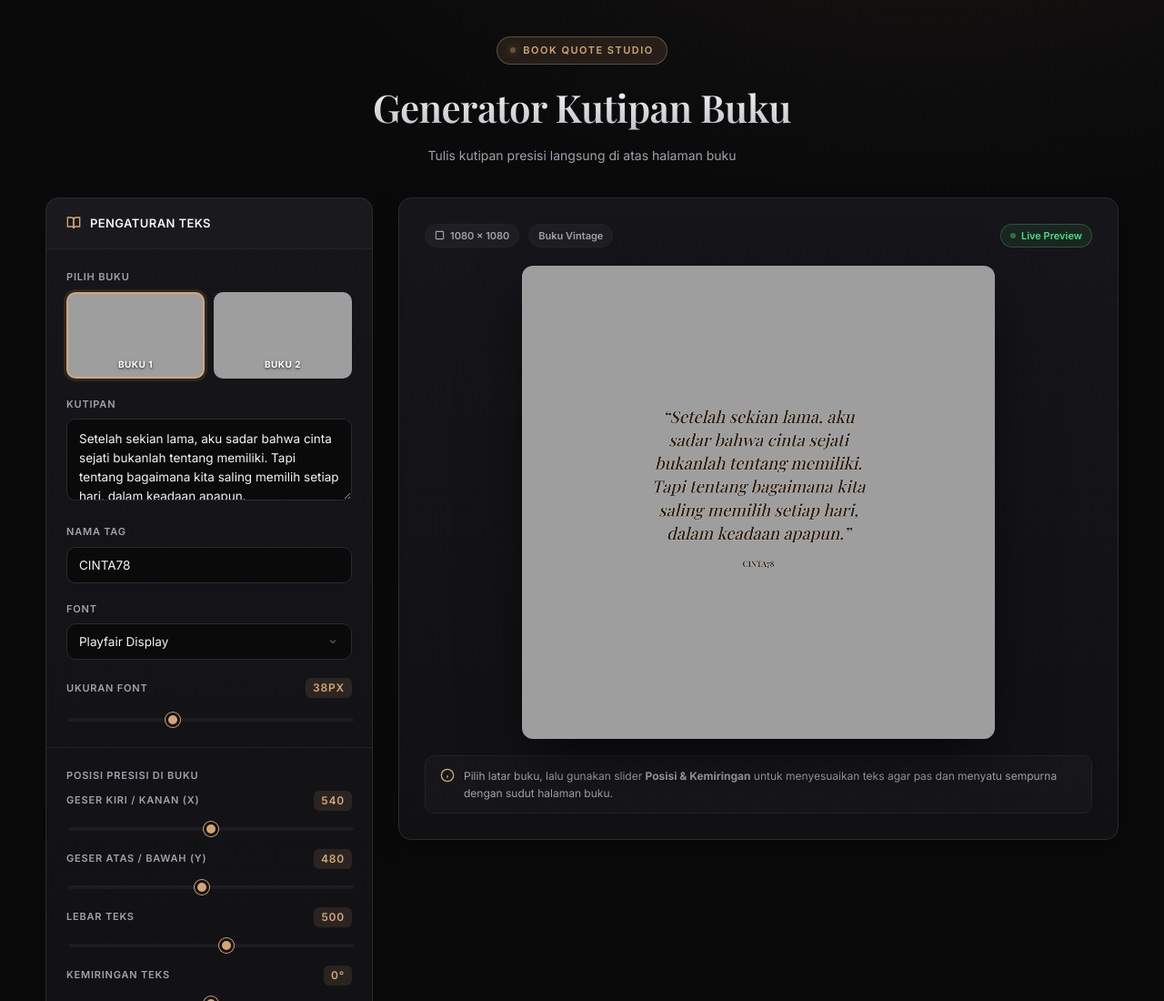
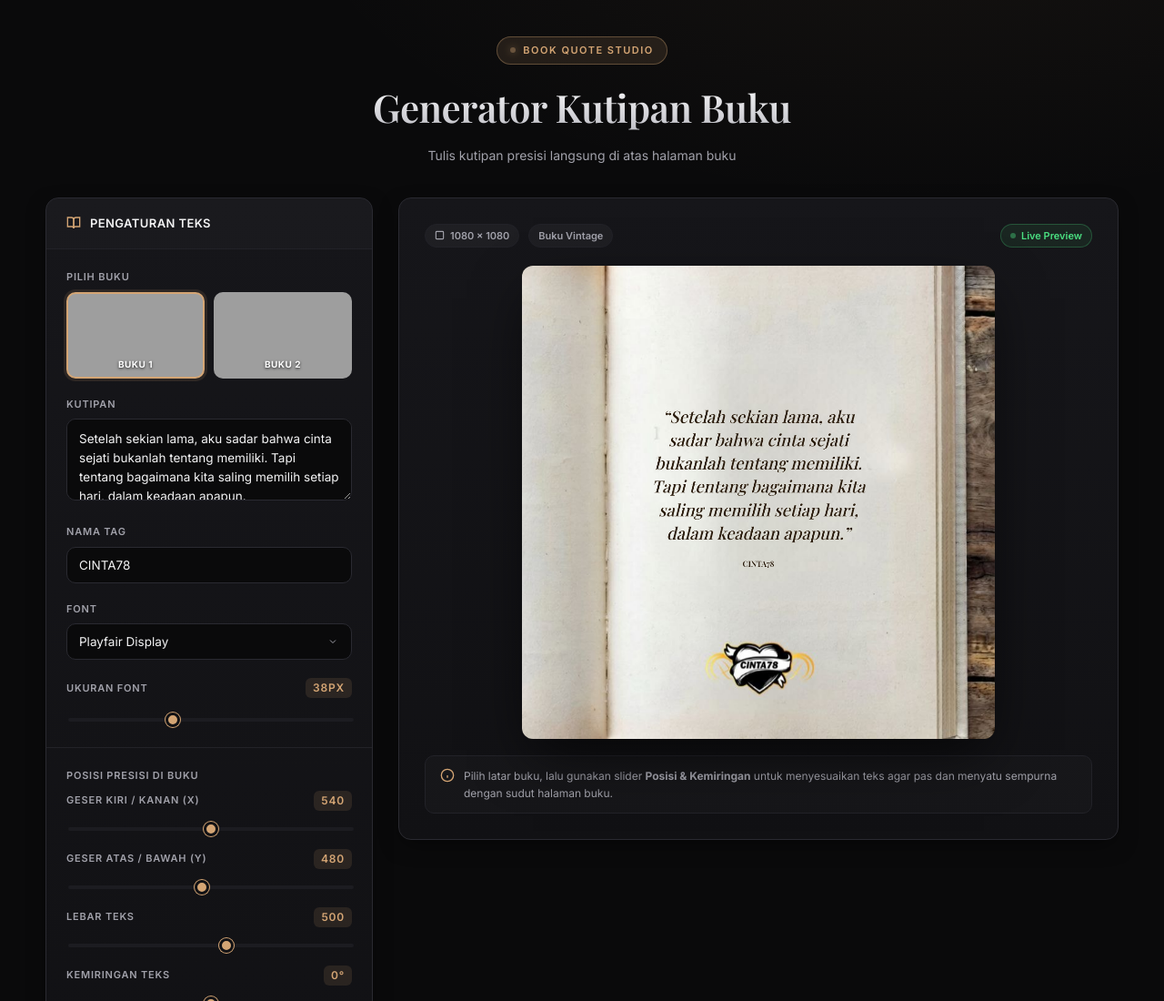
Before and after one commit to RerezzOfficial/quotes-book, a plain HTML site: page index.html in a window 1280 px wide. Shown: the top 1100 px of the page at 91% size. Drawn offline with nearby package versions, Linux system fonts and the light colour scheme; grey boxes are pictures that could not be loaded; a web font is replaced by a local one.

Commit message:
Update index.html

```diff
--- a/index.html
+++ b/index.html
@@ -360,8 +360,8 @@
 </div>
 
 <script>
-const BOOK_BG_URL_1 = "https://files.catbox.moe/ap6k0t.jpg";
-const BOOK_BG_URL_2 = "https://files.catbox.moe/8gk3st.jpg";
+const BOOK_BG_URL_1 = "./book1.jpg";
+const BOOK_BG_URL_2 = "./book2.jpg";
 
 const canvas = document.getElementById("quoteCanvas");
 const ctx = canvas.getContext("2d");
```
